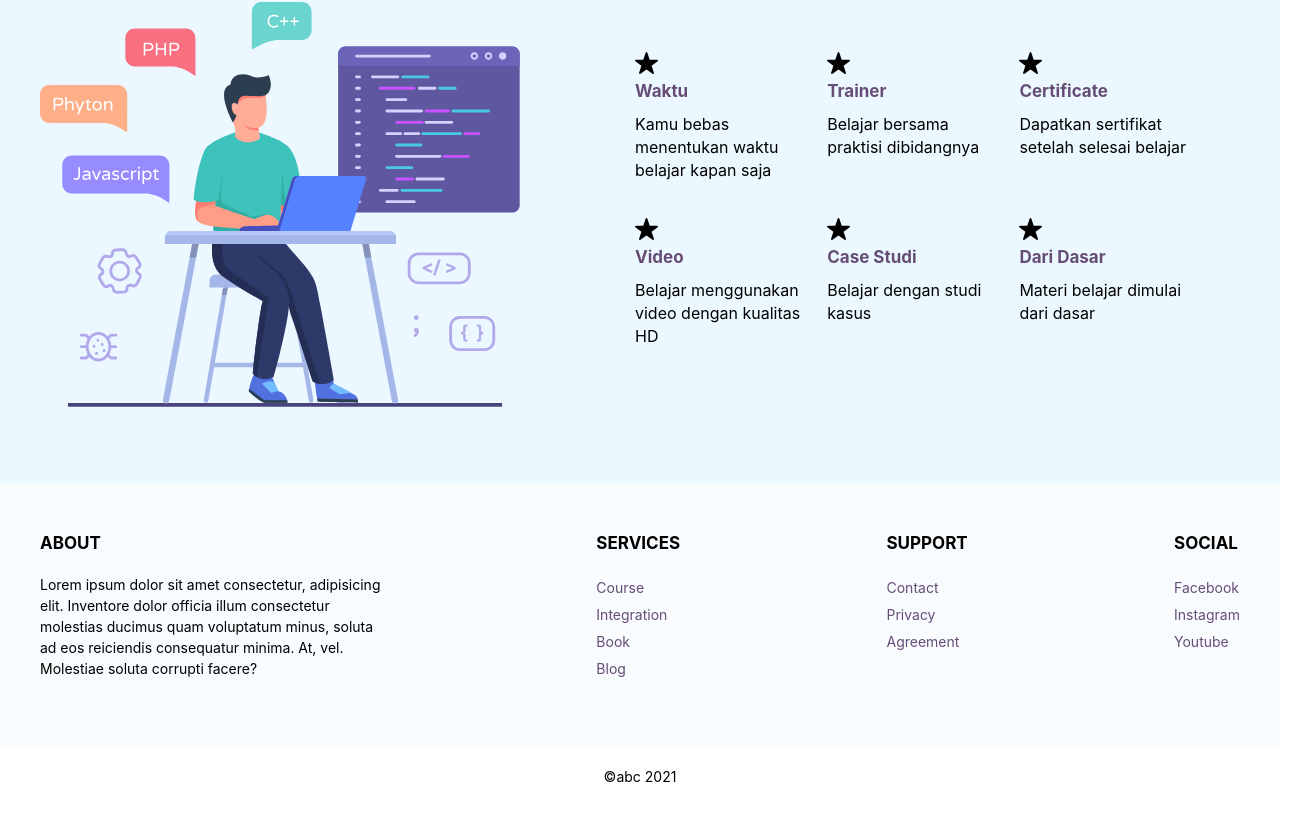
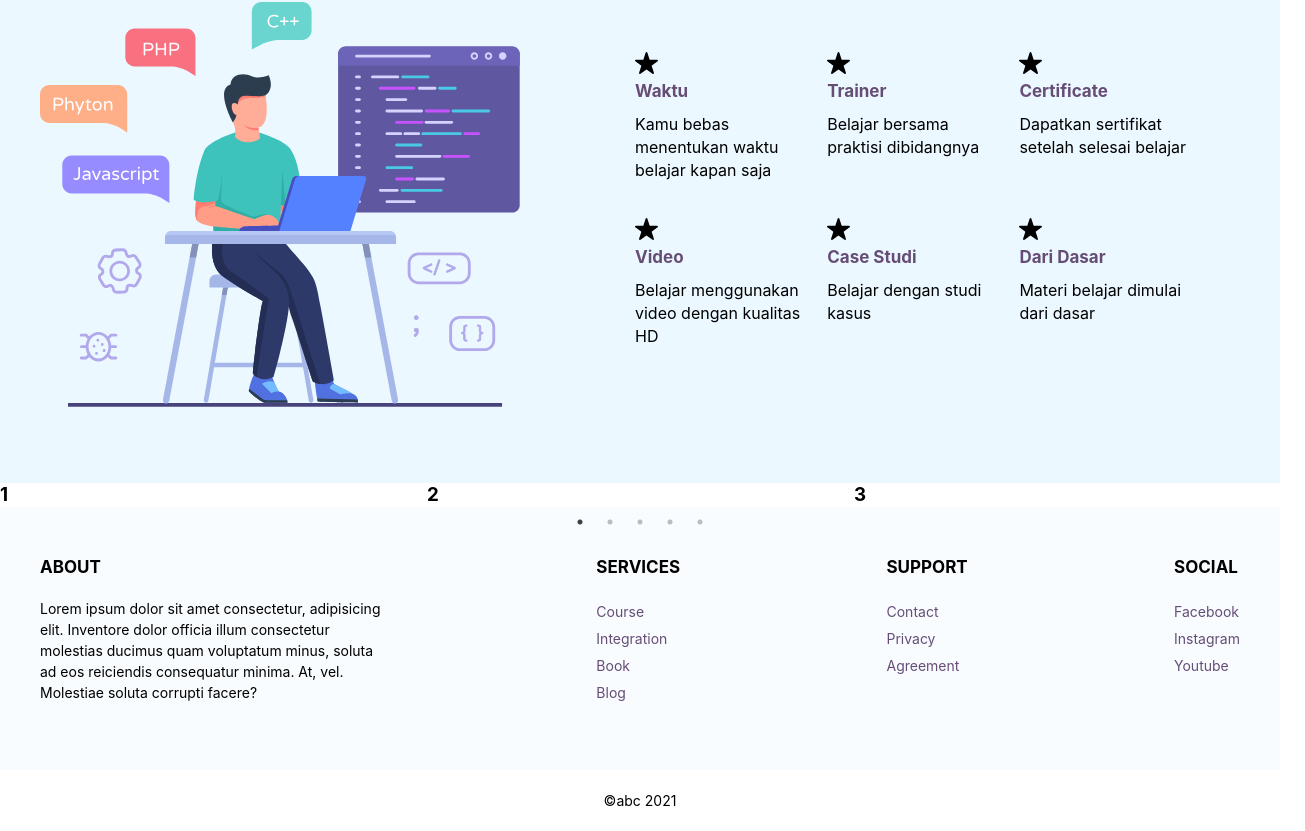
Before and after one commit to prasojopxl/react-ecommerce, a React (Create React App) app: page / in a window 1280 px wide. Shown: the part 1018-1849 px from the top of the page, 1305 px wide, since content can reach past the window. Before the commit the page ends 1825 px from the top, so only its background shows below. Built offline with nearby package versions, Linux system fonts and the light colour scheme.

Commit message:
add slick

```diff
--- a/package.json
+++ b/package.json
@@ -11,6 +11,7 @@
     "react-dom": "^17.0.1",
     "react-router-dom": "^5.2.0",
     "react-scripts": "4.0.2",
+    "react-slick": "^0.28.0",
     "web-vitals": "^1.0.1"
   },
   "scripts": {
--- a/public/index.html
+++ b/public/index.html
@@ -3,6 +3,8 @@
   <head>
     <meta charset="utf-8" />
     <link rel="icon" href="%PUBLIC_URL%/favicon.ico" />
+    <link rel="stylesheet" type="text/css" charset="UTF-8" href="https://cdnjs.cloudflare.com/ajax/libs/slick-carousel/1.6.0/slick.min.css" />
+    <link rel="stylesheet" type="text/css" href="https://cdnjs.cloudflare.com/ajax/libs/slick-carousel/1.6.0/slick-theme.min.css" />
     <meta name="viewport" content="width=device-width, initial-scale=1" />
     <meta name="theme-color" content="#000000" />
     <meta
--- /dev/null
+++ b/src/components/courseSlider/CourseSlider.jsx
@@ -0,0 +1,32 @@
+import React from 'react'
+import Slider from "react-slick";
+
+export const CourseSlider = () => {
+    var settings = {
+        dots: true,
+        infinite: true,
+        speed: 500,
+        slidesToShow: 3,
+        slidesToScroll: 1
+    };
+
+    return (
+        <Slider {...settings}>
+            <div>
+                <h3>1</h3>
+            </div>
+            <div>
+                <h3>2</h3>
+            </div>
+            <div>
+                <h3>3</h3>
+            </div>
+            <div>
+                <h3>4</h3>
+            </div>
+            <div>
+                <h3>5</h3>
+            </div>
+        </Slider>
+    )
+}
--- /dev/null
+++ b/src/components/courseSlider/style.scss
@@ -0,0 +1,2 @@
+@import "../../assets/css/slick-theme.min.css";
+@import "../../assets/css/slick.min.css";
--- a/src/pages/home/Home.jsx
+++ b/src/pages/home/Home.jsx
@@ -2,12 +2,15 @@
 import {Baner} from "../../components/baner/Baner"
 import {Feature} from "../../components/feature/Feature";
 import {Benefit} from "../../components/bennefit/Benefit";
+import {CourseSlider} from "../../components/courseSlider/CourseSlider";
+
 export const Home = () => {
     return (
         <div>
             <Baner/>
             <Feature/>
             <Benefit/>
+            <CourseSlider/>
         </div>
     )
 }
```
Also changed, not shown: 1 other file (tests, documents, lock files or other folders).
